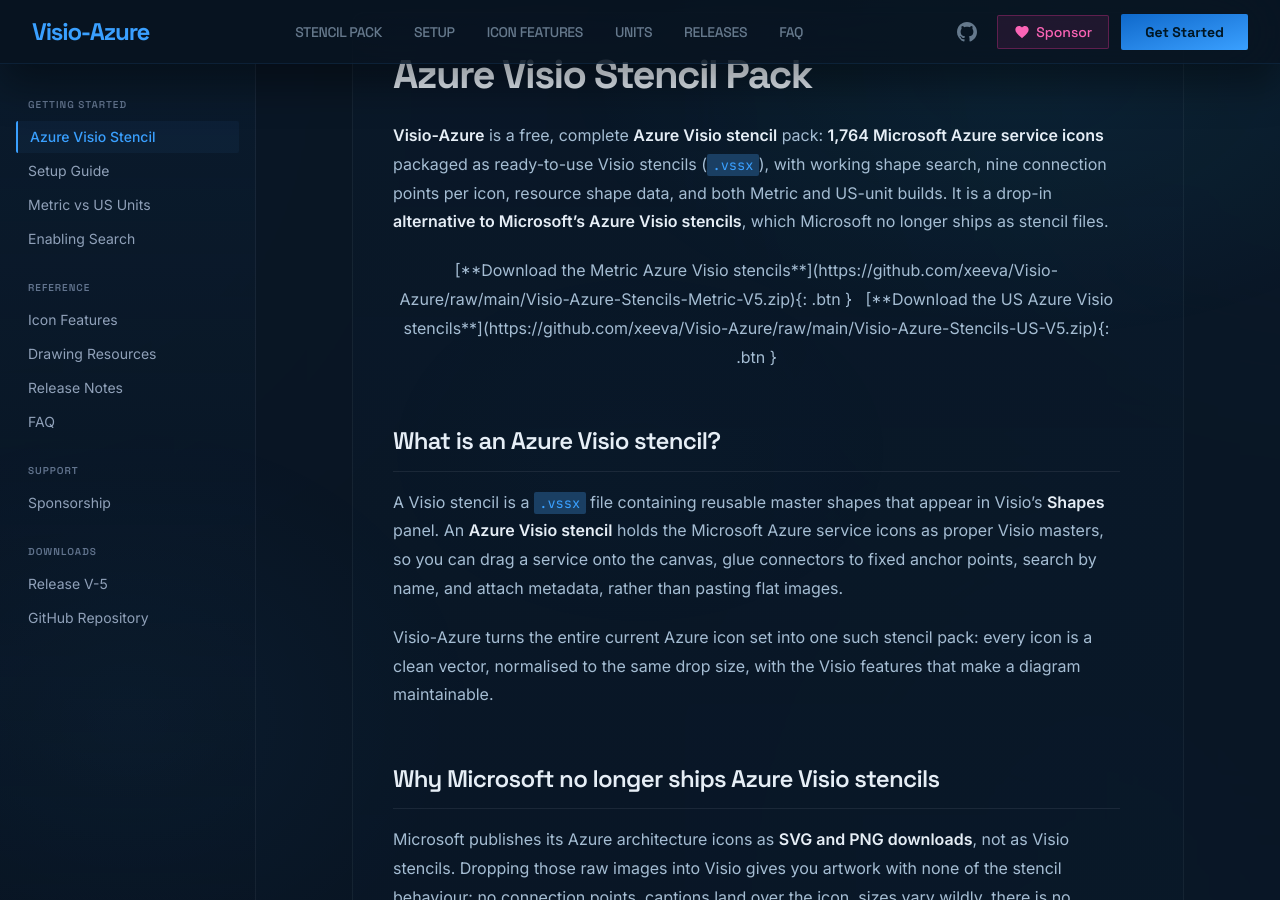
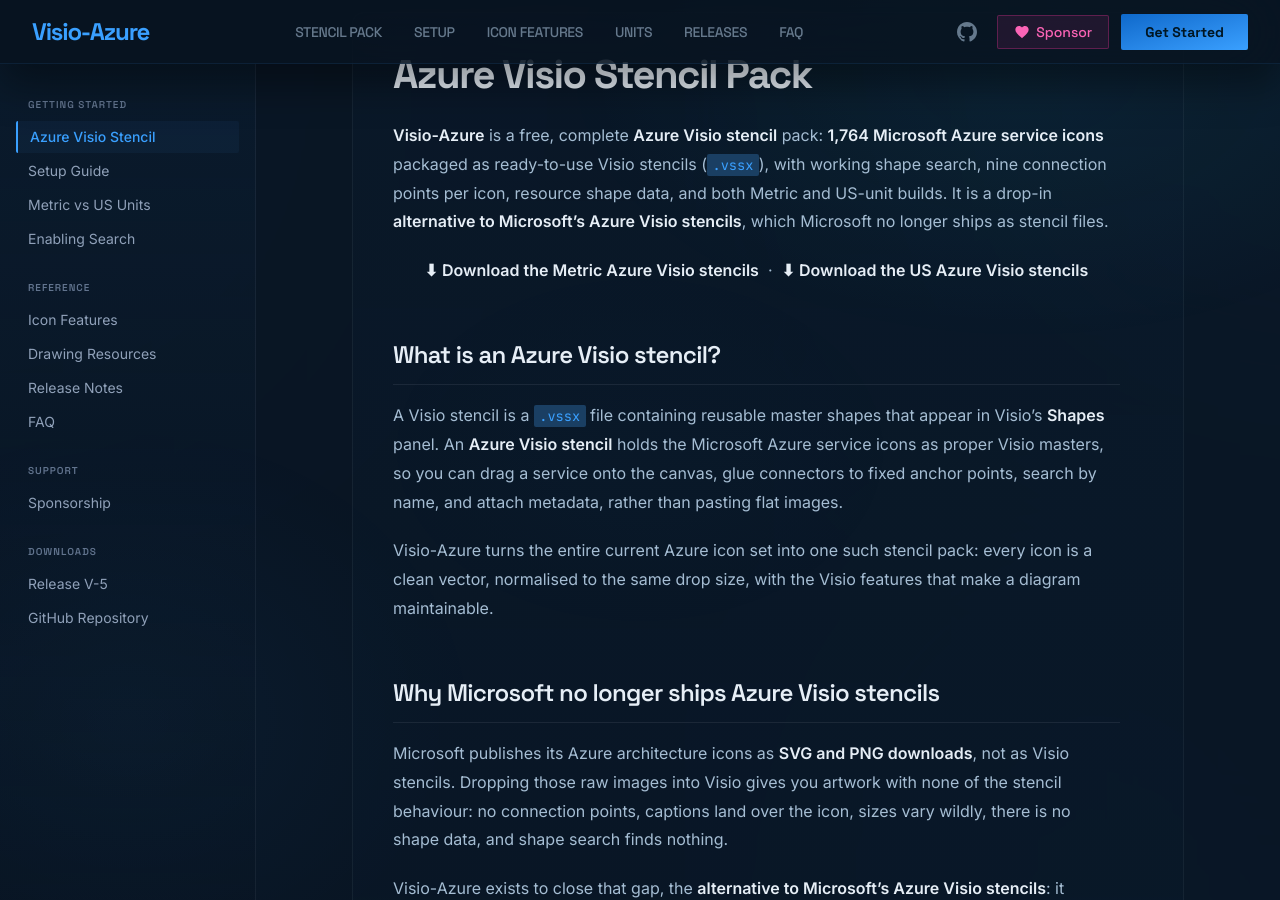
Before and after one commit to xeeva/Visio-Azure, a Jekyll site: the page built from azure-visio-stencil.md, in a window 1280 px wide and 900 px high, scrolled down 310 px. Built offline with Jekyll 4.4.1, drawn with Linux system fonts in a browser that asks for light colours.

Commit message:
fix(docs): render landing-page download buttons; fix units links/count
- azure-visio-stencil.md: the hero download links rendered as raw markdown
  because kramdown doesn't parse markdown inside a <div> without markdown="1";
  replace with plain HTML <a> anchors. Drop the dead Cayman `.btn` class.
- units.md: correct the zip links (V1 -> V5, they 404'd) and "11 group
  stencils" -> 17; drop `.btn`.
- sponsorship.md: drop `.btn`.

Co-Authored-By: Claude Opus 4.8 (1M context) <noreply@anthropic.com>

```diff
--- a/azure-visio-stencil.md
+++ b/azure-visio-stencil.md
@@ -13,11 +13,11 @@ search, nine connection points per icon, resource shape data, and both Metric an
 builds. It is a drop-in **alternative to Microsoft's Azure Visio stencils**, which
 Microsoft no longer ships as stencil files.
 
-<div align="center">
-
-[**Download the Metric Azure Visio stencils**](https://github.com/xeeva/Visio-Azure/raw/main/Visio-Azure-Stencils-Metric-V5.zip){: .btn } &nbsp; [**Download the US Azure Visio stencils**](https://github.com/xeeva/Visio-Azure/raw/main/Visio-Azure-Stencils-US-V5.zip){: .btn }
-
-</div>
+<p align="center">
+  <a href="https://github.com/xeeva/Visio-Azure/raw/main/Visio-Azure-Stencils-Metric-V5.zip"><strong>⬇ Download the Metric Azure Visio stencils</strong></a>
+  &nbsp;·&nbsp;
+  <a href="https://github.com/xeeva/Visio-Azure/raw/main/Visio-Azure-Stencils-US-V5.zip"><strong>⬇ Download the US Azure Visio stencils</strong></a>
+</p>
 
 ## What is an Azure Visio stencil?
 
```
Also changed, not shown: sponsorship.md (+1 -1 lines), units.md (+4 -4 lines).
